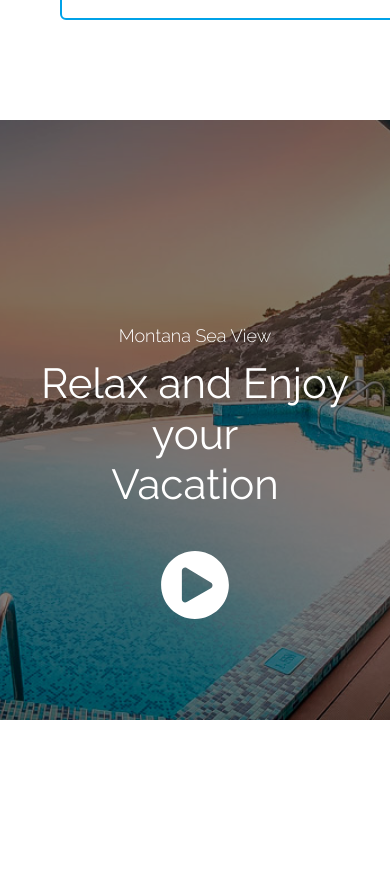
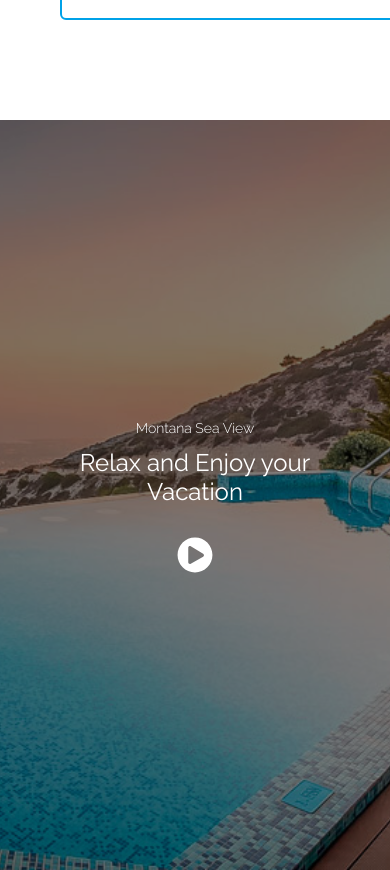
Before and after one commit to Timigill/serenia-stays, a Next.js app: page / in a window 390 px wide. Shown: the part 4121-4991 px from the top of the page. Before the commit the page ends 4841 px from the top, so only its background shows below. Built offline with nearby package versions, Linux system fonts and the light colour scheme.

Commit message:
minor change in bg image, increased the size and make responsive for mob view

```diff
--- a/src/components/home/GallerySection.js
+++ b/src/components/home/GallerySection.js
@@ -18,32 +18,32 @@ export default function GallerySection() {
         className={raleway.className}
         style={{
           position: "relative",
-          height: "600px",
+          height: "750px", // ✅ adaptive height for all screens
           display: "flex",
-          alignItems: "flex-end", // pushes text lower
+          alignItems: "center",
           justifyContent: "center",
           textAlign: "center",
           color: "#fff",
-          paddingBottom: "100px",
           overflow: "hidden",
         }}
       >
-        {/* Background Image */}
+        {/* ✅ Background Image */}
         <Image
           src="/gallery-bg.jpg"
           alt="Gallery Background"
           fill
           style={{
             objectFit: "cover",
+            objectPosition: "center bottom",
             filter: "brightness(0.5)",
           }}
         />
 
-        {/* Overlay Content */}
-        <div style={{ position: "relative", zIndex: 2 }}>
+        {/* ✅ Overlay Content */}
+        <div style={{ position: "relative", zIndex: 2, padding: "0 20px" }}>
           <p
             style={{
-              fontSize: "18px",
+              fontSize: "clamp(14px, 2vw, 18px)", // responsive font size
               fontWeight: 300,
               marginBottom: "10px",
             }}
@@ -52,17 +52,17 @@ export default function GallerySection() {
           </p>
           <h2
             style={{
-              fontSize: "42px",
+              fontSize: "clamp(24px, 5vw, 42px)", // ✅ auto scales between mobile & desktop
               fontWeight: 400,
               lineHeight: "1.2",
-              marginBottom: "40px",
+              marginBottom: "30px",
             }}
           >
             Relax and Enjoy your <br />
             Vacation
           </h2>
 
-          {/* Play Icon */}
+          {/* ✅ Play Icon */}
           <span
             onClick={() => setShowVideo(true)}
             style={{
@@ -73,7 +73,7 @@ export default function GallerySection() {
           >
             <FaPlayCircle
               style={{
-                fontSize: "70px",
+                fontSize: "clamp(36px, 8vw, 50px)", // ✅ smaller on mobile, larger on desktop
                 color: "#fff",
                 transition: "transform 0.3s ease, filter 0.3s ease",
               }}
@@ -91,7 +91,7 @@ export default function GallerySection() {
         </div>
       </section>
 
-      {/* VIDEO POPUP */}
+      {/* ✅ VIDEO POPUP */}
       {showVideo && (
         <div
           style={{
@@ -106,6 +106,7 @@ export default function GallerySection() {
             justifyContent: "center",
             zIndex: 9999,
             animation: "fadeIn 0.3s ease",
+            padding: "10px",
           }}
         >
           {/* Close Button */}
@@ -113,10 +114,10 @@ export default function GallerySection() {
             onClick={() => setShowVideo(false)}
             style={{
               position: "absolute",
-              top: "25px",
-              right: "35px",
-              width: "30px",
-              height: "30px",
+              top: "20px",
+              right: "20px",
+              width: "35px",
+              height: "35px",
               background: "red",
               borderRadius: "50%",
               display: "flex",
@@ -133,17 +134,19 @@ export default function GallerySection() {
               (e.currentTarget.style.transform = "scale(1)")
             }
           >
-            <FaTimes style={{ color: "#fff", fontSize: "14px" }} />
+            <FaTimes style={{ color: "#fff", fontSize: "16px" }} />
           </div>
 
           {/* Embedded YouTube Video */}
           <div
             style={{
               position: "relative",
-              width: "80%",
+              width: "90%",
               maxWidth: "900px",
               aspectRatio: "16/9",
               background: "#000",
+              borderRadius: "10px",
+              overflow: "hidden",
             }}
           >
             <iframe
```
